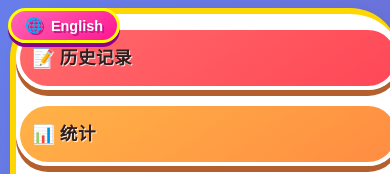
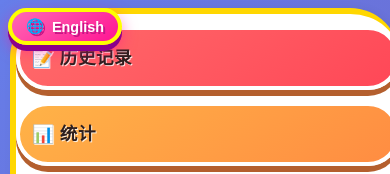
Before and after one commit to yyssyun90-hub/ADD-Math-Game, a website: page index.html in a window 390 px wide. Shown: the top 174 px of the page. Drawn offline with nearby package versions, Linux system fonts and the light colour scheme.

Commit message:
Update style.css

```diff
--- a/style.css
+++ b/style.css
@@ -2509,3 +2509,58 @@
         padding: 20px;
     }
 }
+
+/* 添加到CSS文件末尾 */
+/* ========== 语言切换按钮修复 ========== */
+.language-switch {
+    position: fixed;
+    top: 12px;
+    left: 12px;
+    z-index: 10000 !important; /* 确保最高层级 */
+    pointer-events: none; /* 容器不拦截点击 */
+}
+
+.language-btn {
+    pointer-events: auto !important; /* 按钮接收点击 */
+    cursor: pointer !important;
+    position: relative;
+    background: linear-gradient(145deg, #ff69b4, #ff1493);
+    border: 4px solid #ffff00;
+    border-radius: 50px;
+    padding: 8px 18px;
+    display: flex;
+    align-items: center;
+    gap: 8px;
+    font-weight: 800;
+    color: #ffffff;
+    text-shadow: 2px 2px 0 #c71585;
+    box-shadow: 0 6px 0 #8b008b, 0 6px 15px rgba(255,20,147,0.5);
+    transition: all 0.2s ease;
+    font-size: 1em;
+    backdrop-filter: blur(2px);
+    -webkit-backdrop-filter: blur(2px);
+}
+
+.language-btn:hover {
+    transform: translateY(-4px);
+    box-shadow: 0 10px 0 #8b008b, 0 10px 25px rgba(255,20,147,0.5);
+}
+
+.language-btn:active {
+    transform: translateY(4px);
+    box-shadow: 0 2px 0 #8b008b;
+}
+
+/* 确保移动端也能点击 */
+@media (max-width: 768px) {
+    .language-switch {
+        top: 8px;
+        left: 8px;
+        z-index: 10000;
+    }
+
+    .language-btn {
+        padding: 6px 14px;
+        font-size: 0.9em;
+    }
+}
```
